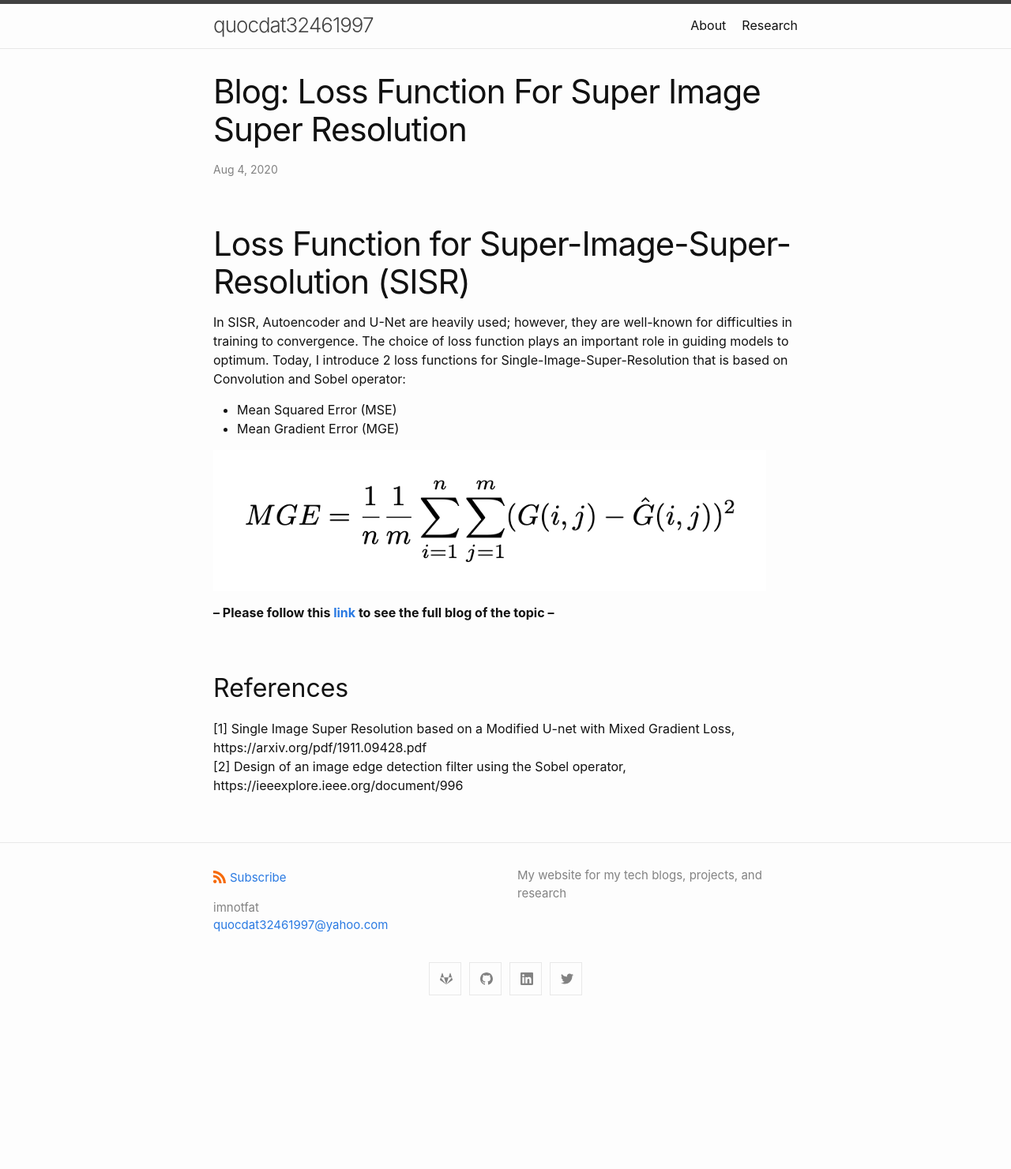
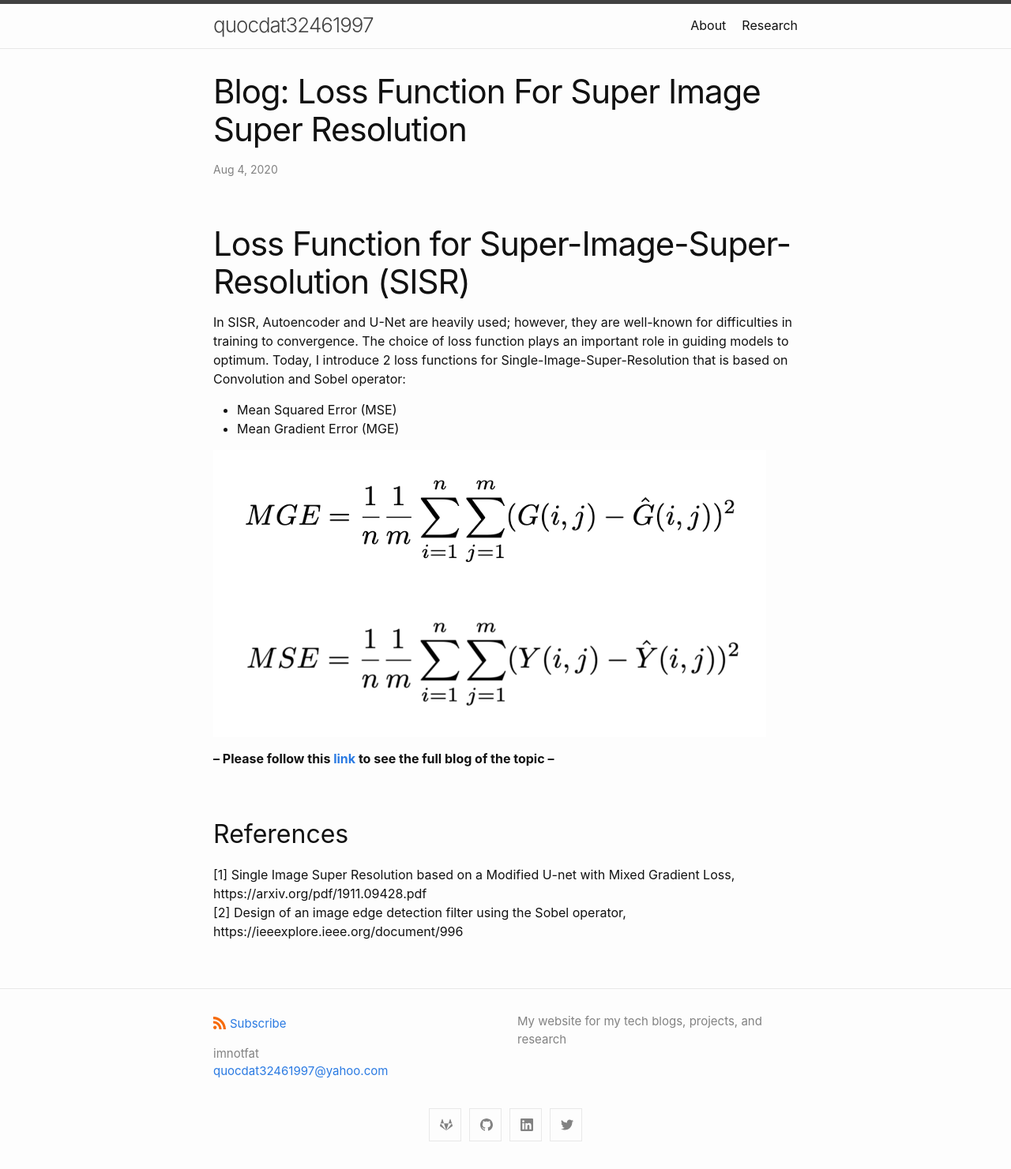
Before and after one commit to quocdat32461997/quocdat32461997.github.io, a Jekyll site: the page built from _posts/2020-08-04-blog:-loss-function-for-super-image-super-resolution.md, in a window 1280 px wide. Shown: the whole page at 79% size. Built offline with Jekyll 4.4.1, drawn with Linux system fonts in a browser that asks for light colours; before the commit the page ends 1296 px from its top, so only the background shows below that.

Commit message:
Update 2020-08-04-blog:-loss-function-for-super-image-super-resolution.md

```diff
--- a/_posts/2020-08-04-blog:-loss-function-for-super-image-super-resolution.md
+++ b/_posts/2020-08-04-blog:-loss-function-for-super-image-super-resolution.md
@@ -9,6 +9,7 @@ In SISR, Autoencoder and U-Net are heavily used; however, they are well-known fo
 * Mean Gradient Error (MGE)
 
 ![mge](/assets/mge.png)
+![mse](/assets/mse.png)
 
 **-- Please follow this [link](https://medium.com/analytics-vidhya/loss-functions-for-image-super-resolution-sisr-8a65644fbd85) to see the full blog of the topic --**
 
```
